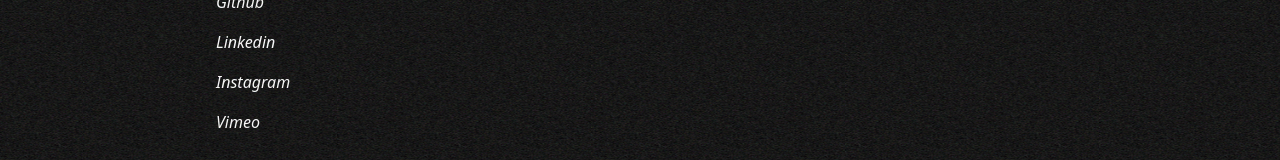
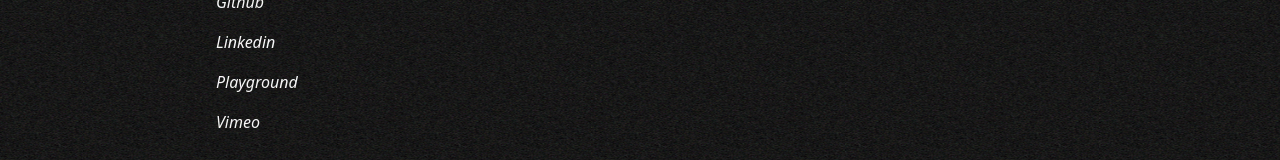
Before and after one commit to ashferoz/personal-portfolio, a React (Vite) app: page /contact in a window 1280 px wide. Shown: the part 392-552 px from the top of the page. Built offline with nearby package versions, Linux system fonts and the light colour scheme; a web font is replaced by a local one.

Commit message:
Instagram link tweak.

```diff
--- a/src/pages/Contact.jsx
+++ b/src/pages/Contact.jsx
@@ -38,7 +38,7 @@
               target="_blank"
               className="underline-hover text-s italic hover:text-[#efdd3b] cursor-pointer transition-colors duration-250 mt-4"
             >
-              Instagram
+              Playground
             </a>
             <a
               href="https://vimeo.com/ashferoz"
```
